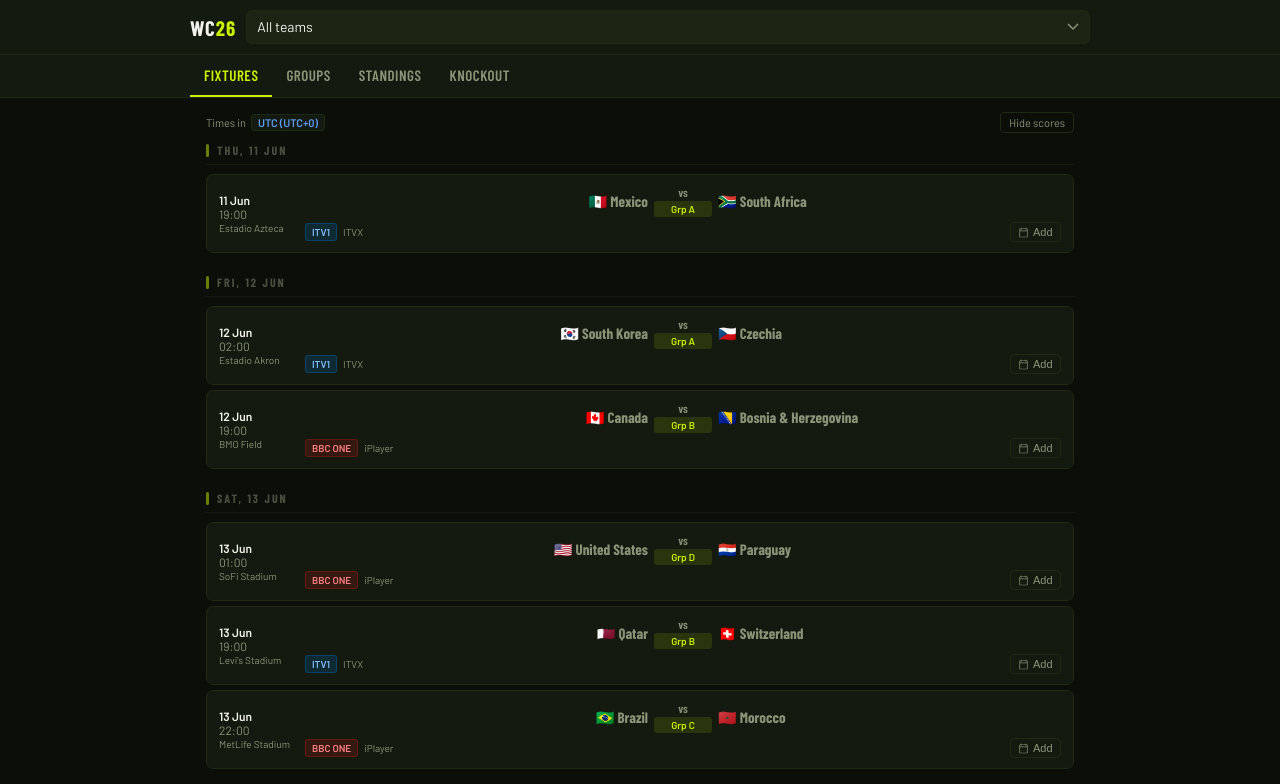
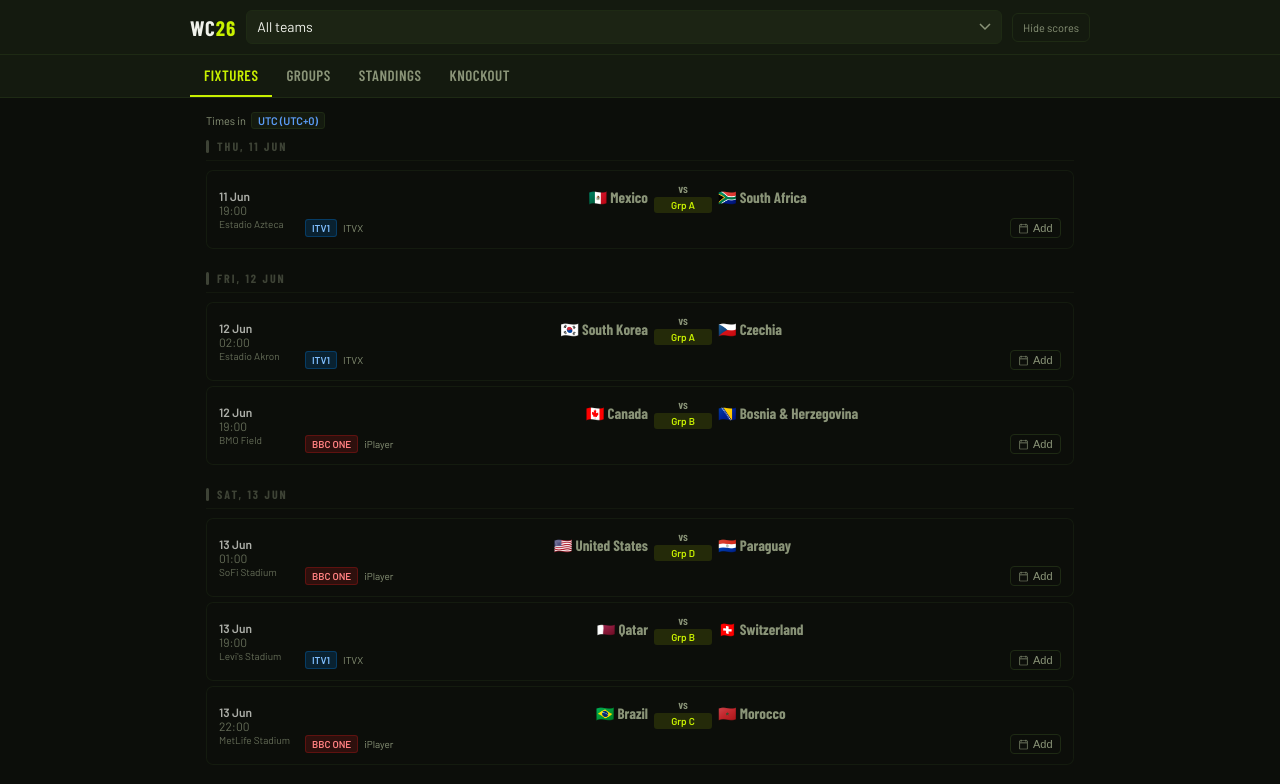
Before and after one commit to davideuantrott/worldcuptracker, a website: page index.html in a window 1280 px wide. Shown: the top 784 px of the page. Drawn offline with nearby package versions, Linux system fonts and the light colour scheme; no server answers; a web font is replaced by a local one.

Commit message:
Improve past match styling and make score toggle sticky in header
Past match cards now use page background colour, faded border, and lose
the lime section-title accent bar - making concluded matches clearly
distinct from upcoming/live ones at a glance.

Score toggle button moved from scrollable tz-label into the sticky header
so it is always accessible without scrolling. SW cache bumped to v8.

Co-Authored-By: Claude Sonnet 4.6 <noreply@anthropic.com>

```diff
--- a/index.html
+++ b/index.html
@@ -123,9 +123,12 @@
     .badge-ft{background:rgba(80,200,120,0.12);color:#6ddfaa;}
 
     /* PAST MATCH STYLING */
-    .match-card.is-past{opacity:0.5;}
+    .match-card.is-past{opacity:0.6;background:var(--bg);border-color:rgba(30,42,20,0.45);}
+    .match-card.is-past:hover{border-color:rgba(30,42,20,0.45);}
     .match-card.is-past .team-name{color:var(--muted);}
-    .section.section-past .section-title{opacity:0.5;}
+    .match-card.is-past .match-date,.match-card.is-past .match-time,.match-card.is-past .match-venue{opacity:0.7;}
+    .section.section-past .section-title{opacity:0.4;}
+    .section.section-past .section-title::before{background:var(--muted);}
 
     /* TODAY PILL */
     .today-pill{background:var(--accent);color:var(--bg);font-family:'Barlow Condensed',sans-serif;font-size:9px;font-weight:700;padding:2px 6px;border-radius:3px;letter-spacing:1.5px;text-transform:uppercase;vertical-align:middle;}
@@ -236,7 +239,7 @@
     .group-table tr.gt-my-team .gt-team-cell,.group-table tr.gt-my-team .gt-pts-num{color:var(--accent);}
 
     /* SCORE TOGGLE */
-    .score-toggle-btn{background:none;border:1px solid var(--border);color:var(--muted);font-family:'Barlow',sans-serif;font-size:11px;padding:3px 8px;border-radius:4px;cursor:pointer;transition:var(--t-color);margin-left:auto;flex-shrink:0;}
+    .score-toggle-btn{background:none;border:1px solid var(--border);color:var(--muted);font-family:'Barlow',sans-serif;font-size:11px;padding:7px 10px;border-radius:6px;cursor:pointer;transition:var(--t-color);flex-shrink:0;white-space:nowrap;}
     .score-toggle-btn:hover{border-color:var(--accent);color:var(--accent);}
     .score-toggle-btn.scores-hidden{border-color:var(--accent);color:var(--accent);background:var(--accent-muted);}
 
@@ -300,6 +303,7 @@
     <div class="team-select-wrap">
       <select id="teamSelect"><option value="">All teams</option></select>
     </div>
+    <button id="scoreToggle" class="score-toggle-btn" onclick="toggleScores()">Hide scores</button>
     <button class="clear-btn" id="clearBtn" style="display:none">Clear</button>
   </div>
 </header>
@@ -339,7 +343,7 @@
   </div>
 
   <div id="tab-fixtures" class="tab-content active">
-    <div class="tz-label">Times in <span id="tzLabel">BST (UTC+1)</span> <button id="scoreToggle" class="score-toggle-btn" onclick="toggleScores()">Hide scores</button></div>
+    <div class="tz-label">Times in <span id="tzLabel">BST (UTC+1)</span></div>
     <div id="fixturesContainer"></div>
   </div>
 
--- a/sw.js
+++ b/sw.js
@@ -1,4 +1,4 @@
-const CACHE = 'wc26-v7';
+const CACHE = 'wc26-v8';
 const STATIC = ['/index.html', '/manifest.json'];
 
 self.addEventListener('install', e => {
```
